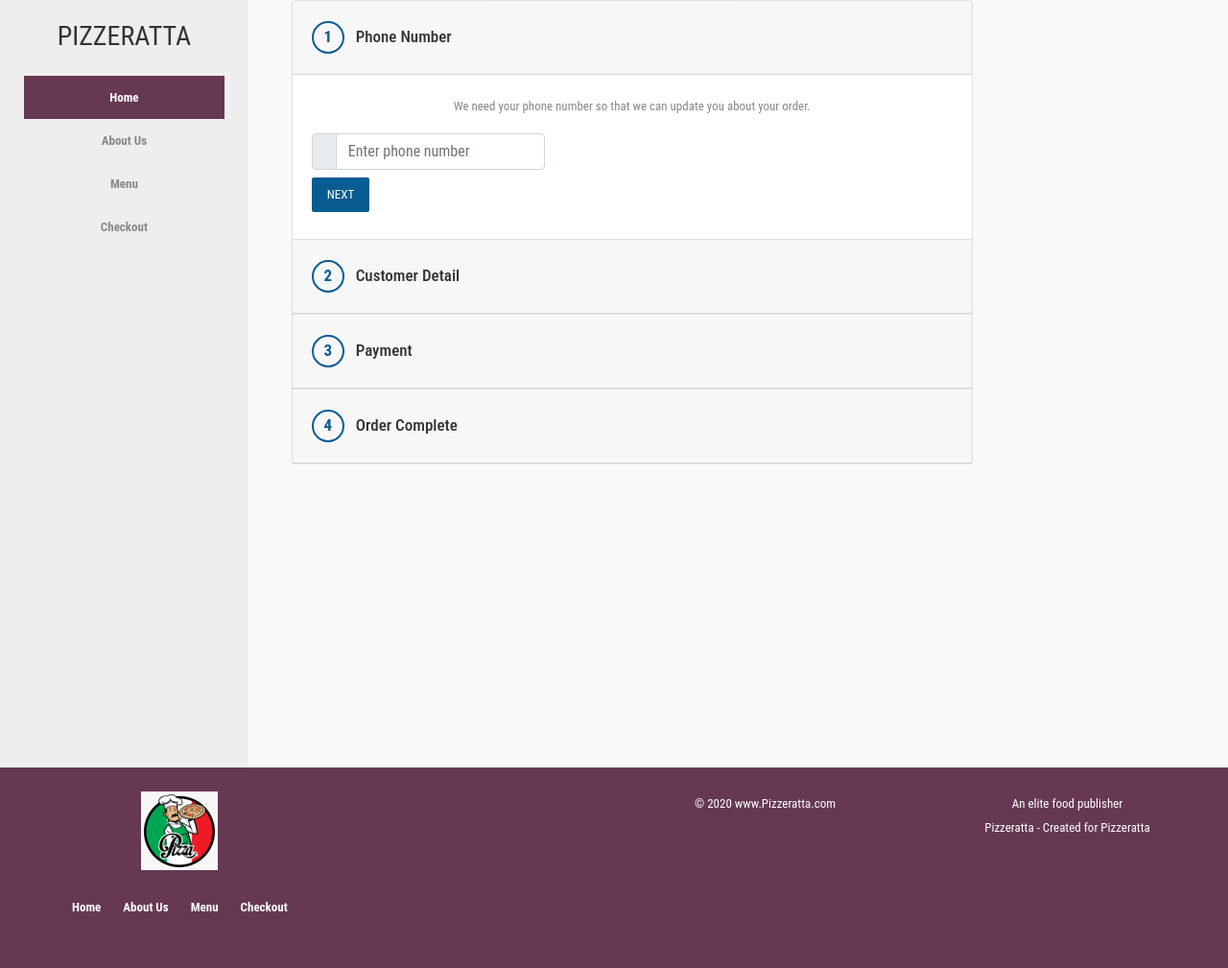
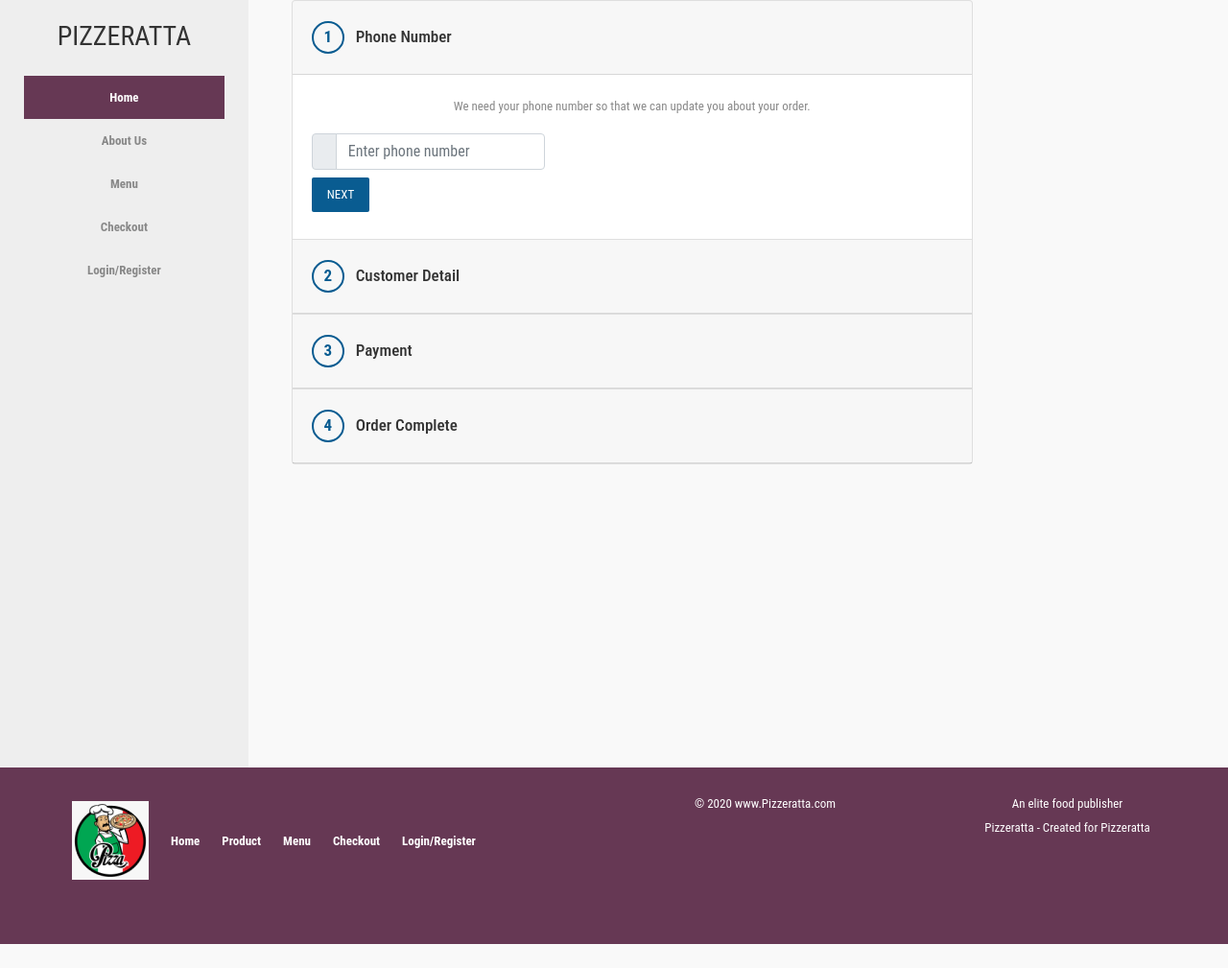
Before and after one commit to mandeep704/capstone, a PHP site: page /checkout.php in a window 1280 px wide. Shown: the whole page at 96% size. After the commit the page ends 984 px from the top, so only its background shows below. Run offline with PHP 8.4, Linux system fonts and the light colour scheme.

Commit message:
Add files via upload

```diff
--- a/checkout.php
+++ b/checkout.php
@@ -31,6 +31,7 @@
                         <li><a href="about.html">About Us</a></li>
                         <li><a href="store.php">Menu</a></li>
                         <li><a href="checkout.php">Checkout</a></li>
+                        <li><a href="login.php">Login/Register</a></li>
                     </ul>
                 </nav>
 
@@ -236,14 +237,19 @@
 
        <footer class="footer">
         <div class="row">
+
+
             <div class="col-md-6">
                 <nav>
                     <ul>
-                        <h5 class="mb-3 mt-0"><a class="logo" href="index.html"><img src="images/logo21.png" alt="Pizza"></a></h5>
+                        <li>
+                            <h5 class="mb-3 mt-0"><a class="logo" href="index.html"><img src="images/logo21.png" alt="Pizza"></a></h5>
+                        </li>
                         <li><a href="index.php">Home</a></li>
-                        <li><a href="about.html">About Us</a></li>
+                        <li><a href="product.php">Product</a></li>
                         <li><a href="store.php">Menu</a></li>
                         <li><a href="checkout.php">Checkout</a></li>
+                        <li><a href="login.php">Login/Register</a></li>
                     </ul>
                 </nav>
             </div>
@@ -258,5 +264,6 @@
 
     </footer>
 
+</body>
 
 </html>
--- a/login.php
+++ b/login.php
@@ -117,7 +117,7 @@ else
 
     <!--footer-->
 
-<footer class="footer">
+ <footer class="footer">
         <div class="row">
 
 
--- a/register.php
+++ b/register.php
@@ -100,7 +100,7 @@ if($num>1){
         </div>
     </main>
 
-   <footer class="footer">
+    <footer class="footer">
         <div class="row">
 
 
```
Also changed, not shown: product.php (+7 -3 lines), store.php (+6 -2 lines).
